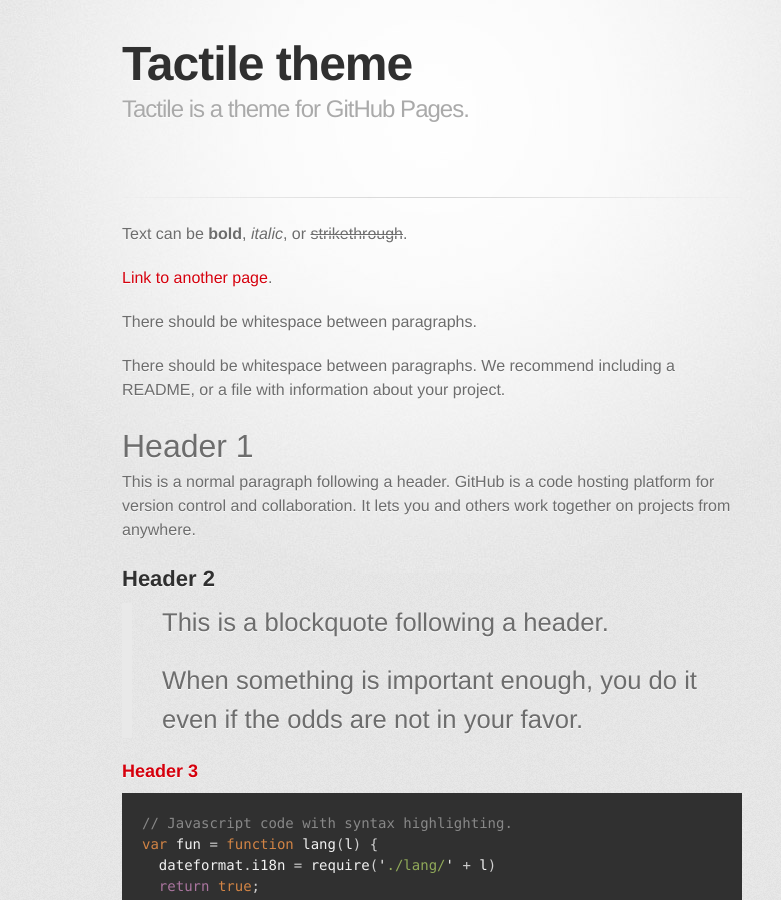
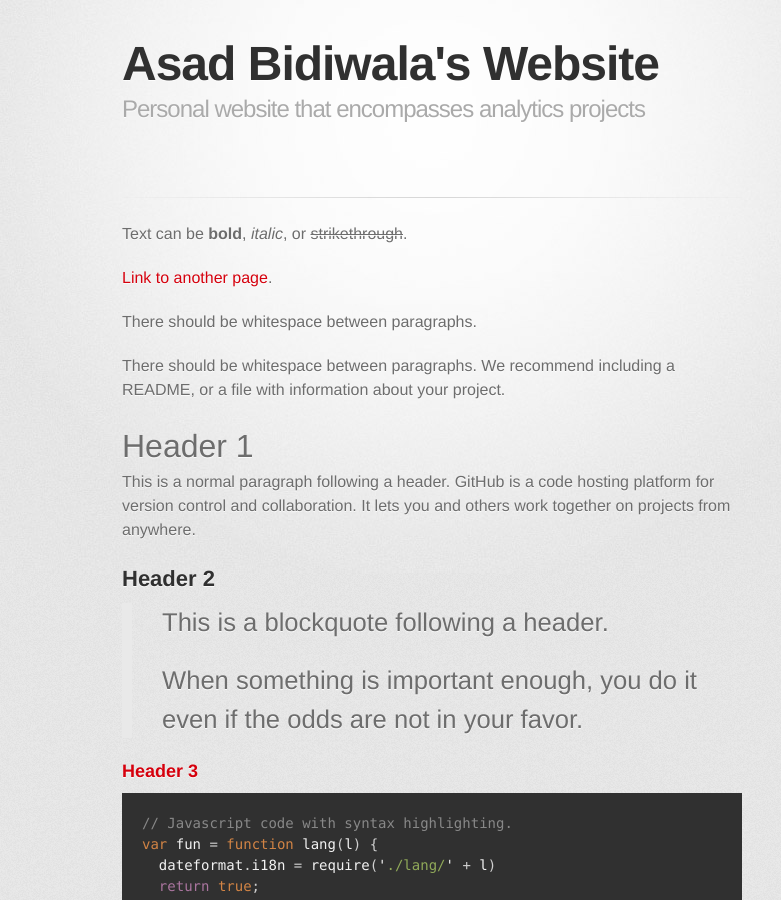
Before and after one commit to AsadBidiwala/AsadBidiwala.github.io, a Jekyll site: the page built from index.md, in a window 1280 px wide and 900 px high. Shown: the whole window, without its empty margins (208-989 px from the left). Built offline with Jekyll 4.4.1, drawn with Linux system fonts in a browser that asks for light colours; some web fonts are replaced; our own code applies the rules of GitHub Pages for plain Markdown files.

Commit message:
Update index.md

```diff
--- a/index.md
+++ b/index.md
@@ -1,5 +1,6 @@
 ---
-layout: default
+title: Asad Bidiwala's Website
+description: Personal website that encompasses analytics projects
 ---
 
 Text can be **bold**, _italic_, or ~~strikethrough~~.
```
